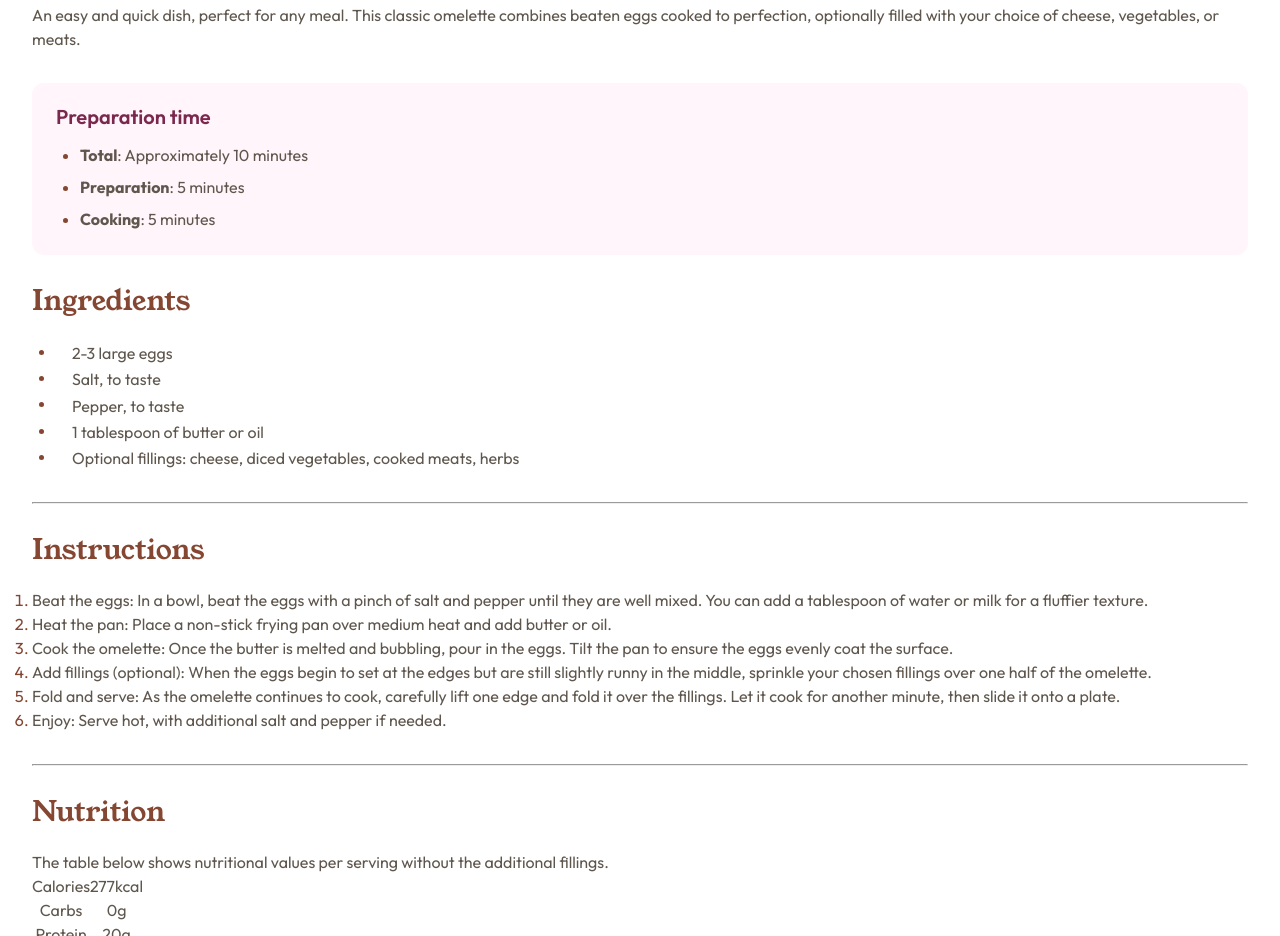
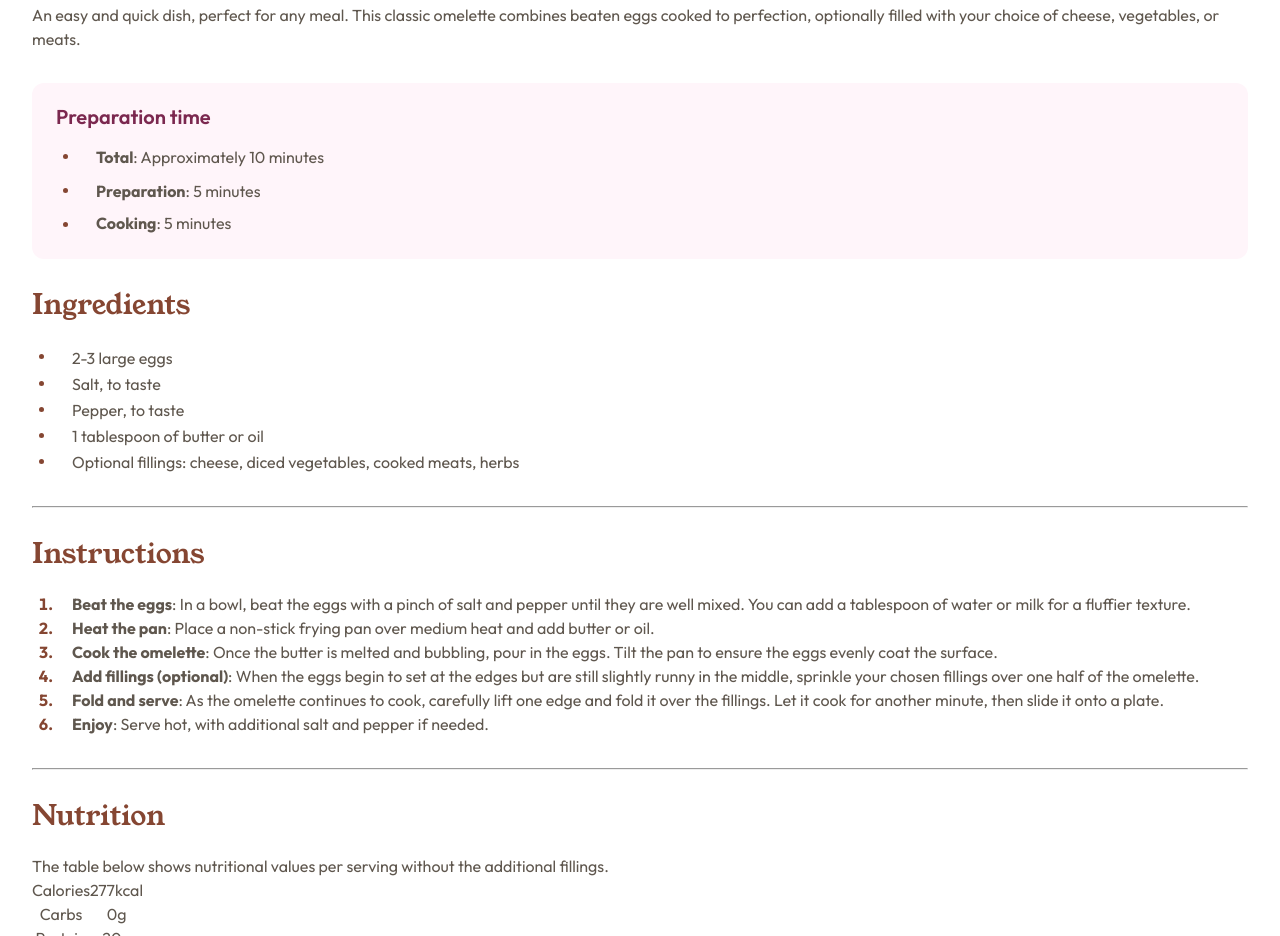
Before and after one commit to dantvi/recipe-page, a plain HTML site: page index.html in a window 1280 px wide. Shown: the part 272-1208 px from the top of the page. Drawn offline with Linux system fonts and the light colour scheme.

Commit message:
instructions styles

```diff
--- a/css/style.css
+++ b/css/style.css
@@ -72,6 +72,10 @@ li::marker {
     color: var(--brown-800);
 }
 
+.preparation-items {
+    padding-left: 1.6rem;
+}
+
 .preparation-items:not(:last-child) {
     margin-bottom: 0.8rem;
 }
@@ -93,10 +97,10 @@ h2 {
 }
 
 .ingredients ul {
-    padding: 0 2.4rem;
+    padding-left: 2.4rem;
 }
 
-.ingredients-items {
+.items {
     padding-left: 1.6rem;
 }
 
@@ -109,3 +113,11 @@ hr {
     margin: 3.2rem 0;
     color: var(--stone-150);
 }
+
+.instructions ol {
+    padding-left: 2.4rem;
+}
+
+ol li::marker{
+    font-weight: 700;
+}
--- a/index.html
+++ b/index.html
@@ -27,20 +27,20 @@
                     <div class="preparation">
                         <h3>Preparation time</h3>
                         <ul>
-                            <li class="preparation-items"><strong>Total</strong>: Approximately 10 minutes</li>
-                            <li class="preparation-items"><strong>Preparation</strong>: 5 minutes</li>
-                            <li class="preparation-items"><strong>Cooking</strong>: 5 minutes</li>
+                            <li class="preparation-items"><span><strong>Total</strong>: Approximately 10 minutes</span></li>
+                            <li class="preparation-items"><span><strong>Preparation</strong>: 5 minutes</span></li>
+                            <li class="preparation-items"><strong>Cooking</strong>: 5 minutes<span></span></li>
                         </ul>
                     </div>
                     <!-- Ingredients -->
                     <div class="ingredients">
                         <h2>Ingredients</h2>
                         <ul>
-                            <li class="ingredients-items"><span>2-3 large eggs</span></li>
-                            <li class="ingredients-items"><span>Salt, to taste</span></li>
-                            <li class="ingredients-items"><span>Pepper, to taste</span></li>
-                            <li class="ingredients-items"><span>1 tablespoon of butter or oil</span></li>
-                            <li class="ingredients-items"><span>Optional fillings: cheese, diced vegetables, cooked meats, herbs</span></li>
+                            <li class="items"><span>2-3 large eggs</span></li>
+                            <li class="items"><span>Salt, to taste</span></li>
+                            <li class="items"><span>Pepper, to taste</span></li>
+                            <li class="items"><span>1 tablespoon of butter or oil</span></li>
+                            <li class="items"><span>Optional fillings: cheese, diced vegetables, cooked meats, herbs</span></li>
                         </ul>
                     </div>
                     <!-- Horizontal Line -->
@@ -49,12 +49,12 @@
                     <div class="instructions">
                         <h2>Instructions</h2>
                         <ol>
-                            <li>Beat the eggs: In a bowl, beat the eggs with a pinch of salt and pepper until they are well mixed. You can add a tablespoon of water or milk for a fluffier texture.</li>
-                            <li>Heat the pan: Place a non-stick frying pan over medium heat and add butter or oil.</li>
-                            <li>Cook the omelette: Once the butter is melted and bubbling, pour in the eggs. Tilt the pan to ensure the eggs evenly coat the surface.</li>
-                            <li>Add fillings (optional): When the eggs begin to set at the edges but are still slightly runny in the middle, sprinkle your chosen fillings over one half of the omelette.</li>
-                            <li>Fold and serve: As the omelette continues to cook, carefully lift one edge and fold it over the fillings. Let it cook for another minute, then slide it onto a plate.</li>
-                            <li>Enjoy: Serve hot, with additional salt and pepper if needed.</li>
+                            <li class="items"><strong>Beat the eggs</strong>: In a bowl, beat the eggs with a pinch of salt and pepper until they are well mixed. You can add a tablespoon of water or milk for a fluffier texture.</li>
+                            <li class="items"><strong>Heat the pan</strong>: Place a non-stick frying pan over medium heat and add butter or oil.</li>
+                            <li class="items"><strong>Cook the omelette</strong>: Once the butter is melted and bubbling, pour in the eggs. Tilt the pan to ensure the eggs evenly coat the surface.</li>
+                            <li class="items"><strong>Add fillings (optional)</strong>: When the eggs begin to set at the edges but are still slightly runny in the middle, sprinkle your chosen fillings over one half of the omelette.</li>
+                            <li class="items"><strong>Fold and serve</strong>: As the omelette continues to cook, carefully lift one edge and fold it over the fillings. Let it cook for another minute, then slide it onto a plate.</li>
+                            <li class="items"><strong>Enjoy</strong>: Serve hot, with additional salt and pepper if needed.</li>
                         </ol>
                     </div>
                     <!-- Horizontal Line -->
```
